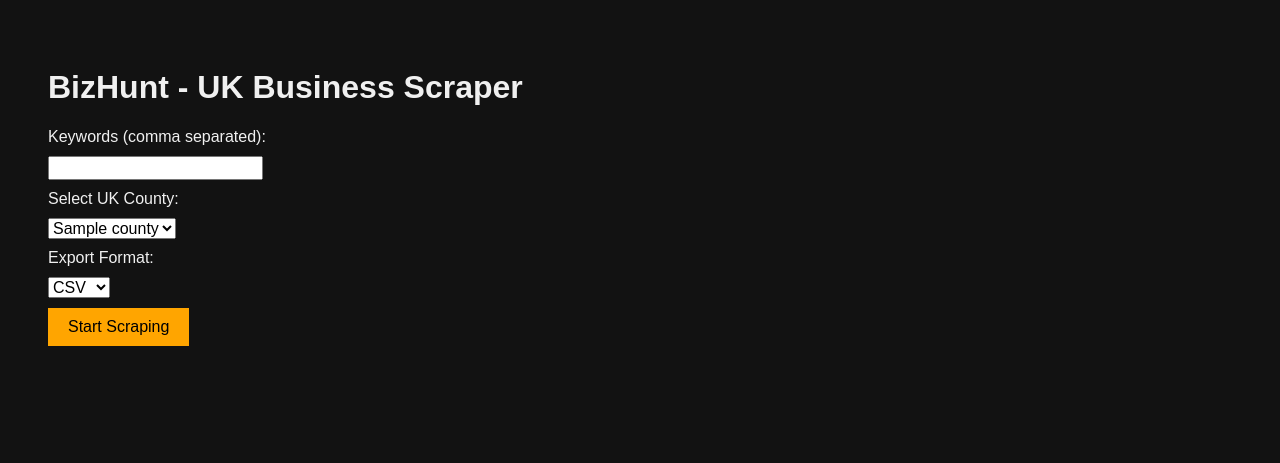
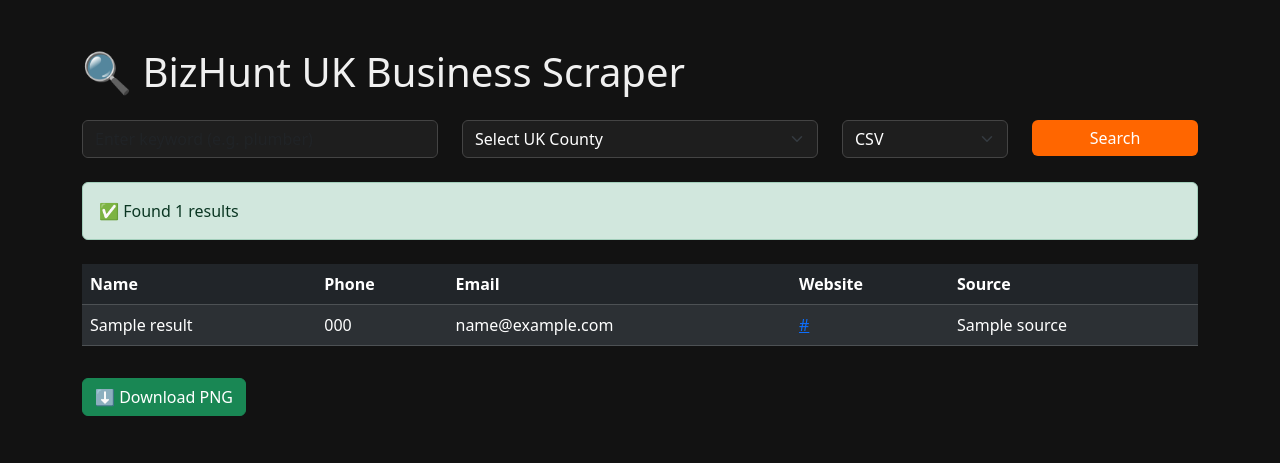
Before and after one commit to cazuk29/bizhunt-scraper, a Flask app: template templates/index.html in a window 1280 px wide. Shown: the top 463 px of the page. Run offline with Flask 3, Linux system fonts and the light colour scheme; the template is opened without the code that fills it: most values are stand-ins (such as "Sample title", 1, 10 or a date in 2020).

Commit message:
Add UK counties dropdown to BizHunt

```diff
--- a/templates/index.html
+++ b/templates/index.html
@@ -1,68 +1,135 @@
 <!DOCTYPE html>
-<html>
+<html lang="en">
 <head>
-    <title>BizHunt Scraper</title>
+  <meta charset="UTF-8">
+  <title>BizHunt – UK Business Scraper</title>
+  <link rel="stylesheet" href="https://cdn.jsdelivr.net/npm/bootstrap@5.3.3/dist/css/bootstrap.min.css">
   <style>
     body {
       background-color: #121212;
       color: #f0f0f0;
-            font-family: Arial;
-            padding: 40px;
     }
-        label, select, input {
-            font-size: 16px;
-            margin: 10px 0;
-            display: block;
+    .form-control, .form-select {
+      background-color: #1e1e1e;
+      color: #fff;
+      border: 1px solid #444;
     }
-        button {
-            padding: 10px 20px;
-            background-color: orange;
+    .btn-primary {
+      background-color: #ff6600;
       border: none;
-            font-size: 16px;
-            color: black;
-            cursor: pointer;
     }
-        .spinner {
-            display: none;
-            margin-top: 20px;
+    .btn-primary:hover {
+      background-color: #e65c00;
     }
   </style>
 </head>
 <body>
-    <h1>BizHunt - UK Business Scraper</h1>
+<div class="container py-5">
+  <h1 class="mb-4">🔍 BizHunt UK Business Scraper</h1>
 
-    <form id="scrapeForm" method="POST" action="/">
-        <label>Keywords (comma separated):</label>
-        <input type="text" name="keyword" required>
-
-        <label>Select UK County:</label>
-        <select name="county" required>
-            {% for county in counties %}
-                <option value="{{ county }}">{{ county }}</option>
-            {% endfor %}
+  <form method="POST">
+    <div class="row mb-3">
+      <div class="col-md-4 mb-2">
+        <input type="text" name="keyword" class="form-control" placeholder="Enter keyword (e.g. plumber)" required>
+      </div>
+      <div class="col-md-4 mb-2">
+        <select name="county" class="form-select" required>
+          <option value="">Select UK County</option>
+          <option>Bedfordshire</option>
+          <option>Berkshire</option>
+          <option>Bristol</option>
+          <option>Buckinghamshire</option>
+          <option>Cambridgeshire</option>
+          <option>Cheshire</option>
+          <option>Cornwall</option>
+          <option>Cumbria</option>
+          <option>Derbyshire</option>
+          <option>Devon</option>
+          <option>Dorset</option>
+          <option>Durham</option>
+          <option>East Riding of Yorkshire</option>
+          <option>East Sussex</option>
+          <option>Essex</option>
+          <option>Gloucestershire</option>
+          <option>Greater London</option>
+          <option>Greater Manchester</option>
+          <option>Hampshire</option>
+          <option>Herefordshire</option>
+          <option>Hertfordshire</option>
+          <option>Isle of Wight</option>
+          <option>Kent</option>
+          <option>Lancashire</option>
+          <option>Leicestershire</option>
+          <option>Lincolnshire</option>
+          <option>Merseyside</option>
+          <option>Middlesex</option>
+          <option>Norfolk</option>
+          <option>North Yorkshire</option>
+          <option>Northamptonshire</option>
+          <option>Northumberland</option>
+          <option>Nottinghamshire</option>
+          <option>Oxfordshire</option>
+          <option>Rutland</option>
+          <option>Shropshire</option>
+          <option>Somerset</option>
+          <option>South Yorkshire</option>
+          <option>Staffordshire</option>
+          <option>Suffolk</option>
+          <option>Surrey</option>
+          <option>Tyne and Wear</option>
+          <option>Warwickshire</option>
+          <option>West Midlands</option>
+          <option>West Sussex</option>
+          <option>West Yorkshire</option>
+          <option>Wiltshire</option>
+          <option>Worcestershire</option>
         </select>
-
-        <label>Export Format:</label>
-        <select name="export_format">
+      </div>
+      <div class="col-md-2 mb-2">
+        <select name="file_format" class="form-select">
           <option value="csv">CSV</option>
           <option value="xlsx">Excel</option>
         </select>
-
-        <button type="submit">Start Scraping</button>
-        <div class="spinner" id="spinner">🔄 Scraping in progress...</div>
+      </div>
+      <div class="col-md-2 mb-2">
+        <button type="submit" class="btn btn-primary w-100">Search</button>
+      </div>
+    </div>
   </form>
 
   {% if error %}
-        <p style="color: red;">{{ error }}</p>
+    <div class="alert alert-danger">{{ error }}</div>
   {% endif %}
 
-    <script>
-        const form = document.getElementById('scrapeForm');
-        const spinner = document.getElementById('spinner');
+  {% if results %}
+    <div class="alert alert-success">✅ Found {{ results|length }} results</div>
+    <table class="table table-dark table-striped mt-4">
+      <thead>
+        <tr>
+          <th>Name</th>
+          <th>Phone</th>
+          <th>Email</th>
+          <th>Website</th>
+          <th>Source</th>
+        </tr>
+      </thead>
+      <tbody>
+        {% for result in results %}
+          <tr>
+            <td>{{ result.name }}</td>
+            <td>{{ result.phone or '—' }}</td>
+            <td>{{ result.email or '—' }}</td>
+            <td><a href="{{ result.website }}" target="_blank">{{ result.website }}</a></td>
+            <td>{{ result.source }}</td>
+          </tr>
+        {% endfor %}
+      </tbody>
+    </table>
 
-        form.addEventListener('submit', () => {
-            spinner.style.display = 'block';
-        });
-    </script>
+    {% if exported_file %}
+      <a href="{{ url_for('download_file') }}?file={{ exported_file }}" class="btn btn-success mt-3">⬇️ Download {{ exported_file.split('.')[-1]|upper }}</a>
+    {% endif %}
+  {% endif %}
+</div>
 </body>
 </html>
```
Lines whose indentation alone changed are shown as unchanged.
